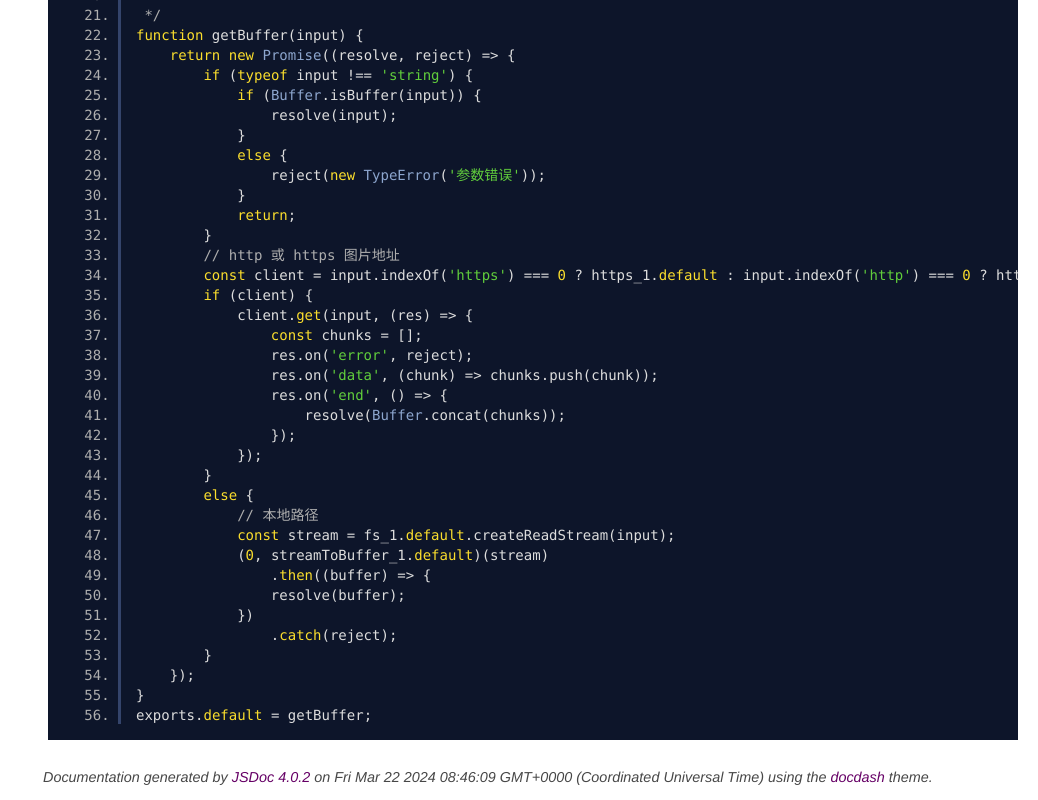
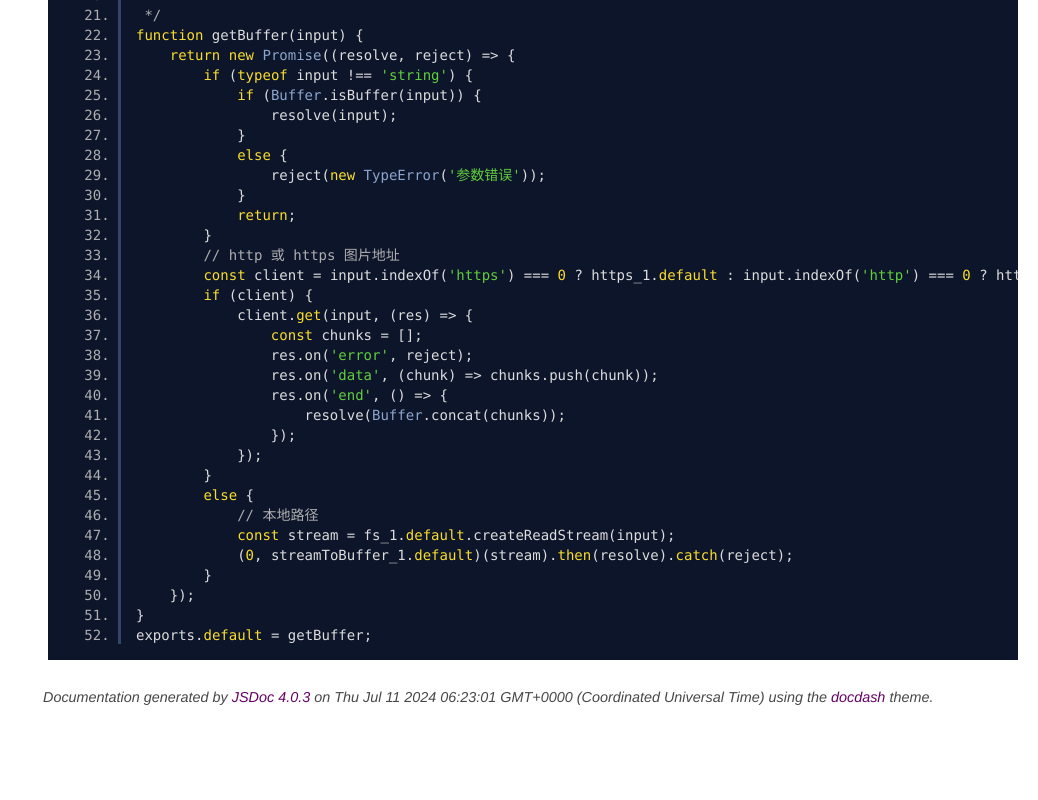
Before and after one commit to caijf/node-useful, a plain HTML site: page getBuffer.js.html in a window 1280 px wide. Shown: the part 553-1353 px from the top of the page, without its empty margins (242-1280 px from the left). After the commit the page ends 1273 px from the top, so only its background shows below. Drawn offline with Linux system fonts and the light colour scheme.

Commit message:
deploy: 9ad66a1b7d3b9ad14f1f0851648c1e0a070cb9ec

```diff
--- a/getBuffer.js.html
+++ b/getBuffer.js.html
@@ -106,11 +106,7 @@ function getBuffer(input) {
         else {
             // 本地路径
             const stream = fs_1.default.createReadStream(input);
-            (0, streamToBuffer_1.default)(stream)
-                .then((buffer) => {
-                resolve(buffer);
-            })
-                .catch(reject);
+            (0, streamToBuffer_1.default)(stream).then(resolve).catch(reject);
         }
     });
 }
@@ -129,7 +125,7 @@ exports.default = getBuffer;
 <br class="clear">
 
 <footer>
-    Documentation generated by <a href="https://github.com/jsdoc3/jsdoc">JSDoc 4.0.2</a> on Fri Mar 22 2024 08:46:09 GMT+0000 (Coordinated Universal Time) using the <a href="https://github.com/clenemt/docdash">docdash</a> theme.
+    Documentation generated by <a href="https://github.com/jsdoc3/jsdoc">JSDoc 4.0.3</a> on Thu Jul 11 2024 06:23:01 GMT+0000 (Coordinated Universal Time) using the <a href="https://github.com/clenemt/docdash">docdash</a> theme.
 </footer>
 
 <script>prettyPrint();</script>
```
Also changed, not shown: bufferToStream.js.html (+1 -1 lines), global.html (+1 -1 lines), index.html (+1 -1 lines), streamToBuffer.js.html (+1 -1 lines).
